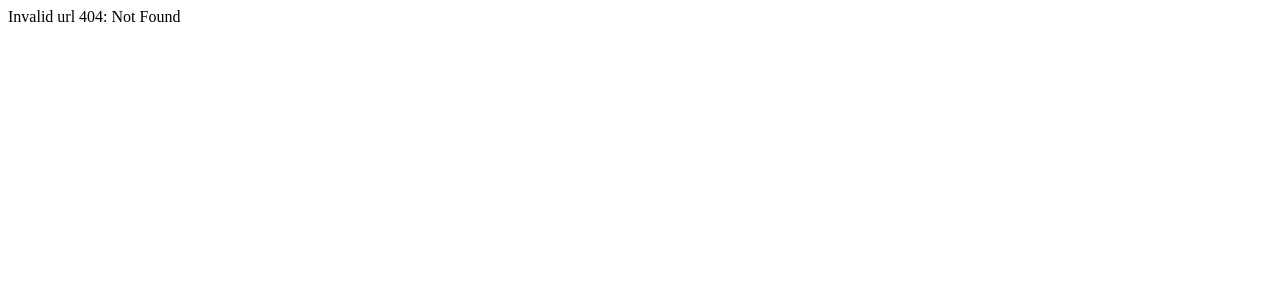
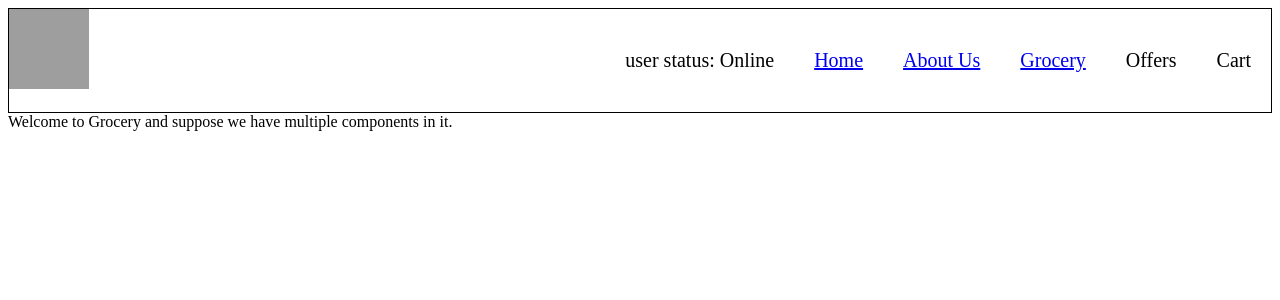
Before and after one commit to priyanka02047/namaste-React, a React (Vite) app: page /grocery in a window 1280 px wide. Before the commit this address had no page. Shown: the top 300 px of the page. Built offline with nearby package versions, Linux system fonts and the light colour scheme; grey boxes are pictures that could not be loaded.

Commit message:
added lazy loading

```diff
--- a/src/App.js
+++ b/src/App.js
@@ -1,3 +1,4 @@
+import React, { lazy, Suspense } from "react";
 import ReactDOM from "react-dom/client";
 import Header from "./components/Header";
 import Body from "./components/Body";
@@ -5,6 +6,8 @@
 import AboutUs from "./components/About";
 import Error from "./components/Error";
 import { RestaurantMenu } from "./components/RestaurantMenu";
+
+const Grocery = lazy(() => import("./components/Grocery"));
 const AppLayout = () => {
   return (
     <div className="applayout">
@@ -30,6 +33,14 @@
       {
         path: "/restaurant/:resId",
         element: <RestaurantMenu />,
+      },
+      {
+        path: "/grocery",
+        element: (
+          <Suspense fallback={<h1>Loading............</h1>}>
+            <Grocery />
+          </Suspense>
+        ),
       },
     ],
     errorElement: <Error />,
--- /dev/null
+++ b/src/components/Grocery.js
@@ -0,0 +1,12 @@
+const Grocery = () => {
+  return (
+    <div>
+      <div>
+        {" "}
+        Welcome to Grocery and suppose we have multiple components in it.
+      </div>
+    </div>
+  );
+};
+
+export default Grocery;
--- a/src/components/Header.js
+++ b/src/components/Header.js
@@ -16,6 +16,9 @@
           <li>
             <Link to="/about">About Us</Link>
           </li>
+          <li>
+            <Link to="/grocery">Grocery</Link>
+          </li>
           <li>Offers</li>
           <li>Cart</li>
         </ul>
```
